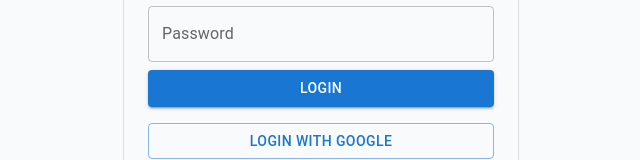
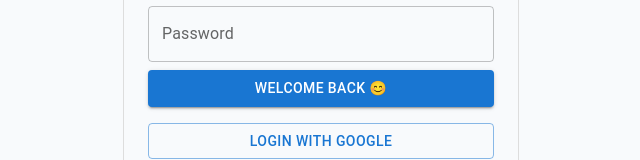
Before and after one commit to blaycoder/carefinder-project, a Next.js app: page / in a window 1280 px wide. Shown: the part 211-371 px from the top of the page, without its empty margins (319-959 px from the left). Built offline with nearby package versions, Linux system fonts and the light colour scheme; no server answers.

Commit message:
made changes to the login page

```diff
--- a/app/page.tsx
+++ b/app/page.tsx
@@ -104,7 +104,7 @@
             />
           )}
           <Button type="submit" variant="contained" color="primary" fullWidth>
-            {isLogin ? "Login" : "Sign Up"}
+            {isLogin ? "Welcome Back 😊" : "Sign Up"}
           </Button>
         </form>
         <Box mt={2}>
```
